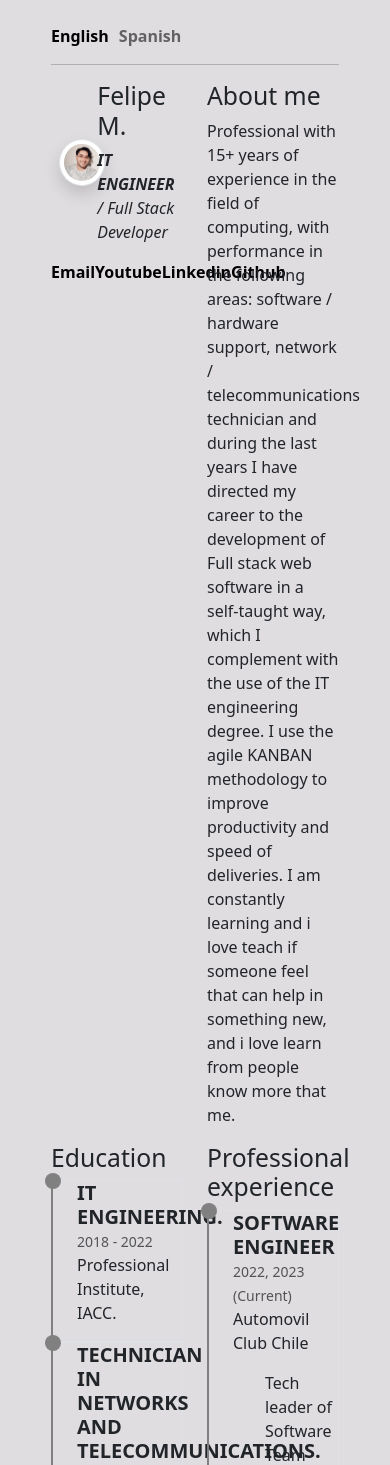
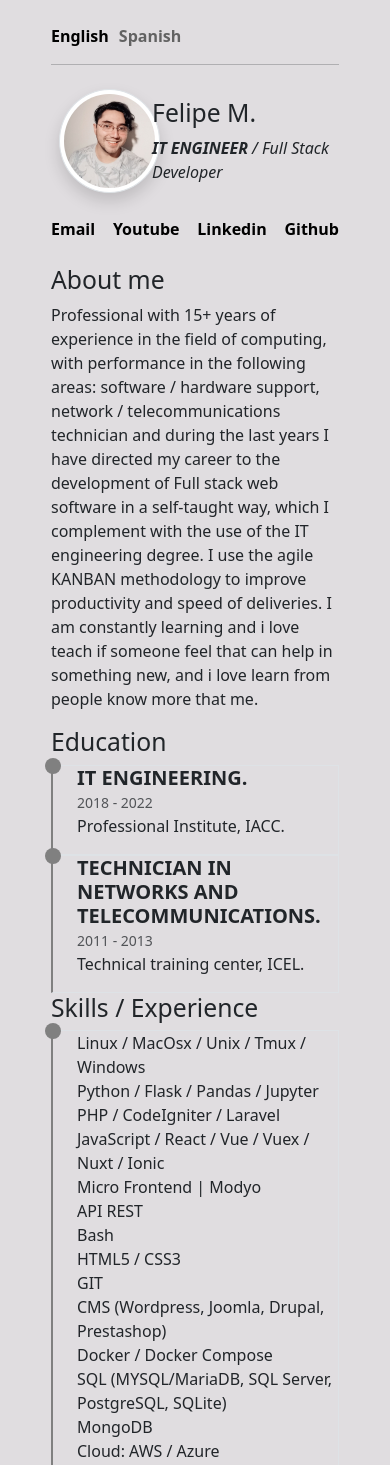
Before and after one commit to shashinvision/resume, a Flask app: page / in a window 390 px wide. Shown: the top 1465 px of the page. Run offline with Flask 3, Linux system fonts and the light colour scheme; some libraries are stand-ins or nearby versions.

Commit message:
ADD resposive

```diff
--- a/templates/base.html
+++ b/templates/base.html
@@ -31,7 +31,7 @@
 
 
     <div class="row">
-      <div class="col-6">
+      <div class="col-sm-12 col-md-6">
         <div class="row d-flex justi mb-4">
           <div class="col-12 d-flex justify-content-start align-items-center">
             <div class="">
@@ -44,7 +44,7 @@
             </div>
           </div>
 
-          <div class="col-6 mt-3 d-flex justify-content-between">
+          <div class="col-sm-12 col-md-6 mt-3 d-flex justify-content-between">
             {% for contact in generals.contact | reverse %}
             <div>
               <a href="{% if contact.name=='Email'%}mailto:{%endif%}{{contact.url }}" target="_blank"
@@ -55,7 +55,7 @@
 
         </div>
       </div>
-      <div class="col-6">
+      <div class="col-sm-12 col-md-6">
 
         <div class="row">
           <div class="col-12">
@@ -74,7 +74,7 @@
 
     <div class="row">
       <!-- left column -->
-      <div class="col-6">
+      <div class="col-sm-12 col-md-6">
 
 
         <div class="row">
@@ -120,7 +120,7 @@
       </div>
 
       <!-- right column -->
-      <div class="col-6">
+      <div class="col-sm-12 col-md-6">
 
         <div class="row">
           <div class="col-12">
```
